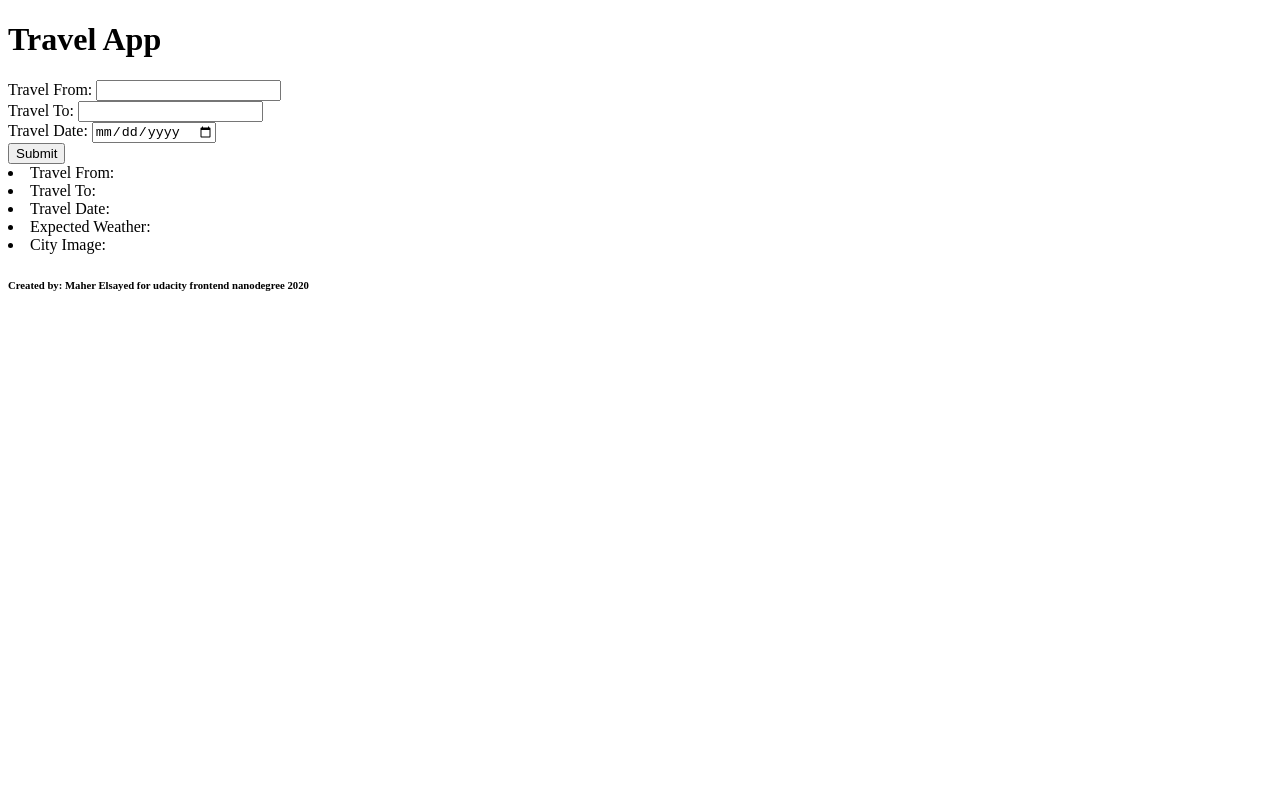
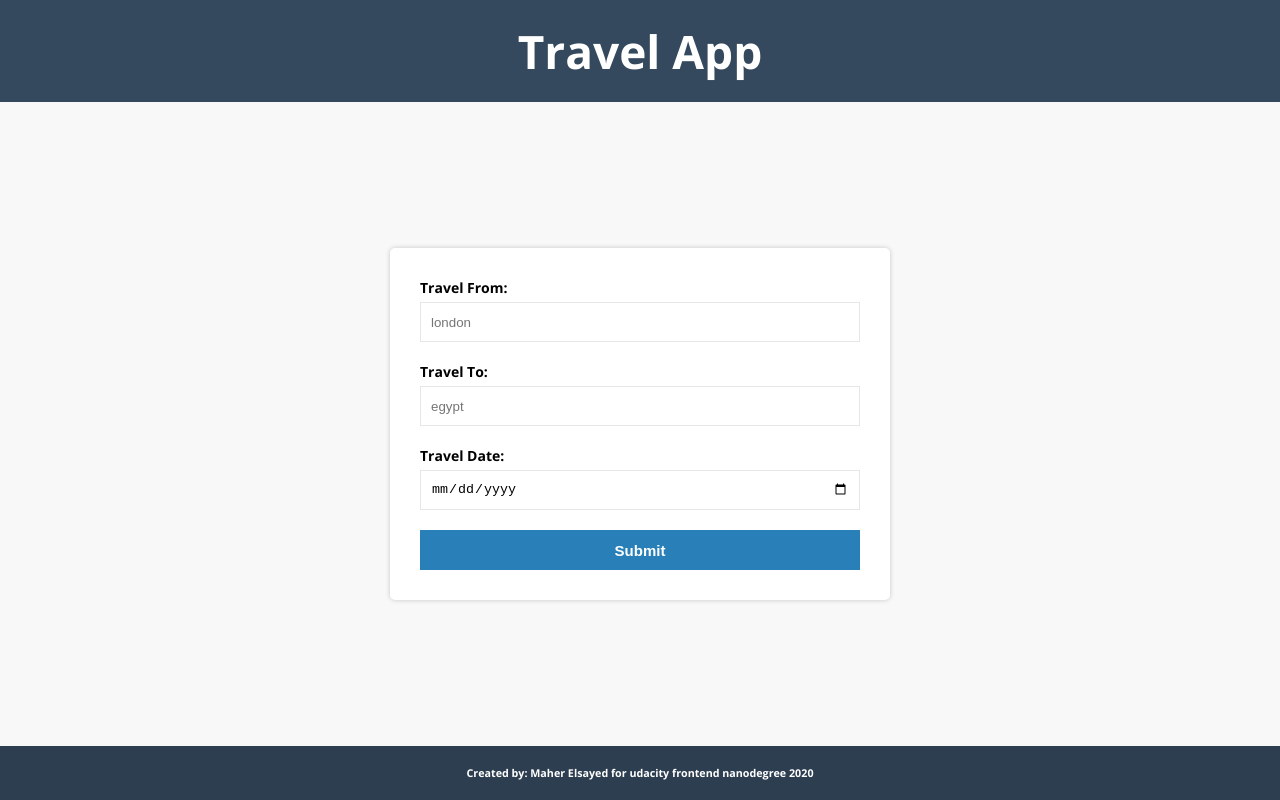
Before and after one commit to maherElsayed1/udacity-FE-travel-app, a website built with webpack: page src/client/views/index.html in a window 1280 px wide. Built offline with nearby package versions, Linux system fonts and the light colour scheme.

Commit message:
update the styles

```diff
--- a/src/client/js/app.js
+++ b/src/client/js/app.js
@@ -35,8 +35,9 @@ function handleSubmit(e) {
             })
             .then((cityImage) => {
                 if (cityImage.hits.length > 0) {
-                    tripDetails.destinationImage = cityImage.hits[0].webformatURL;
+                    tripDetails.destinationImage = cityImage.hits[0].largeImageURL;
                 }
+                console.log(cityImage);
                 // post data to the server
                 return postData(tripDetails);
             })
@@ -115,10 +116,14 @@ const updateUI = () => {
     document.querySelector('.trip-info__to span').innerHTML = tripDetails.travelTo;
     document.querySelector('.trip-info__date span').innerHTML = tripDetails.travelDate;
     document.querySelector('.trip-info__weather span').innerHTML = tripDetails.temp + '&#8451; ' + tripDetails.weatherDesc;
-    document.querySelector('.trip-info__city-img span').innerHTML = `<img src="${tripDetails.destinationImage}" />`
+    document.querySelector('.trip-info').style.backgroundImage = `url(${tripDetails.destinationImage})`;
+    document.querySelector('.trip-info').classList.add('show');
 }
 
 document.getElementById("formSubmit").addEventListener("click", handleSubmit);
 
+document.querySelector('.close').addEventListener('click', function () {
+    document.querySelector('.trip-info').classList.remove('show');
+})
 
 export { handleSubmit }
--- a/src/client/styles/style.scss
+++ b/src/client/styles/style.scss
@@ -0,0 +1,139 @@
+* {
+    margin: 0;
+    padding: 0;
+    box-sizing: border-box;
+}
+
+@import url("https://fonts.googleapis.com/css2?family=Open+Sans:wght@400;600;700;800&display=swap");
+
+body {
+    background: #f8f8f8;
+    font-family: "Open Sans", sans-serif;
+}
+
+.wrapper {
+    display: flex;
+    flex-direction: column;
+    min-height: 100vh;
+}
+
+.header {
+    background: #34495e;
+    padding: 20px 15px;
+    text-align: center;
+    color: #fff;
+    font-weight: 800;
+    font-size: 23px;
+}
+
+.content {
+    max-width: 1920px;
+    padding: 0 15px;
+    flex-grow: 1;
+    display: flex;
+    justify-content: center;
+    align-items: center;
+}
+
+.app-form {
+    width: 500px;
+    max-width: 100%;
+    background: #fff;
+    box-shadow: 0 0 5px rgba(0, 0, 0, 0.2);
+    padding: 30px;
+    margin: 20px auto;
+    border-radius: 5px;
+}
+
+.form-group {
+    margin-bottom: 20px;
+    label {
+        display: block;
+        font-weight: bold;
+        font-size: 14px;
+        margin-bottom: 5px;
+    }
+    input {
+        width: 100%;
+        height: 40px;
+        border: 1px solid #e7e7e7;
+        padding: 10px;
+    }
+}
+
+#formSubmit {
+    display: block;
+    height: 40px;
+    width: 100%;
+    border: 0;
+    background: #2980b9;
+    color: #fff;
+    cursor: pointer;
+    margin-top: 15px;
+    transition: all 0.5s ease;
+    font-size: 15px;
+    font-weight: 600;
+
+    &:hover {
+        background: darken($color: #2980b9, $amount: 10);
+    }
+}
+
+.footer {
+    background: #2c3e50;
+    color: #fff;
+    padding: 20px 15px;
+    text-align: center;
+}
+
+.trip-info {
+    position: fixed;
+    top: -100%;
+    right: 0;
+    width: 100%;
+    height: 100%;
+    background: #fff;
+    display: flex;
+    align-items: center;
+    transition: all 0.3s ease;
+    background-repeat: no-repeat;
+    background-position: center;
+    background-size: cover;
+
+    &.show {
+        top: 0;
+    }
+
+    .close {
+        position: absolute;
+        top: 20px;
+        right: 20px;
+        background: #c0392b;
+        border: none;
+        padding: 5px 10px;
+        color: #fff;
+        font-size: 12px;
+        border-radius: 2px;
+        cursor: pointer;
+        transition: all 0.5s ease;
+        &:hover {
+            background: darken($color: #c0392b, $amount: 10);
+        }
+    }
+
+    ul {
+        display: block;
+        width: 500px;
+        margin: auto;
+        max-width: 100%;
+        background: rgba(0, 0, 0, 0.5);
+        padding: 30px;
+        border-radius: 5px;
+        li {
+            list-style: none;
+            font-weight: bold;
+            margin-bottom: 30px;
+            color: #fff;
+        }
+    }
+}
--- a/src/client/views/index.html
+++ b/src/client/views/index.html
@@ -6,7 +6,8 @@
         <title>Travel App - Udacity Nanodegree</title>
     </head>
     <body>
-        <header>
+        <div class="wrapper">
+            <header class="header">
                 <h1>Travel App</h1>
             </header>
 
@@ -15,12 +16,12 @@
                     <form>
                         <div class="form-group">
                             <label for="travelFrom">Travel From:</label>
-                        <input type="text" name="travelFrom" id="travelFrom" autocomplete="off" required />
+                            <input type="text" name="travelFrom" id="travelFrom" autocomplete="off" placeholder="london" required />
                         </div>
 
                         <div class="form-group">
                             <label for="travelFrom">Travel To:</label>
-                        <input type="text" name="travelTo" id="travelTo" autocomplete="off" required />
+                            <input type="text" name="travelTo" id="travelTo" autocomplete="off" placeholder="egypt" required />
                         </div>
 
                         <div class="form-group">
@@ -32,16 +33,19 @@
                     </form>
                 </div>
                 <div class="trip-info">
+                    <button type="button" class="close">close</button>
+                    <ul>
                         <li class="trip-info__from">Travel From: <span></span></li>
                         <li class="trip-info__to">Travel To: <span></span></li>
                         <li class="trip-info__date">Travel Date: <span></span></li>
                         <li class="trip-info__weather">Expected Weather: <span></span></li>
-                <li class="trip-info__city-img">City Image: <span></span></li>
+                    </ul>
                 </div>
             </section>
 
-        <footer>
+            <footer class="footer">
                 <h6>Created by: Maher Elsayed for udacity frontend nanodegree 2020</h6>
             </footer>
+        </div>
     </body>
 </html>
```
Lines whose indentation alone changed are shown as unchanged.
